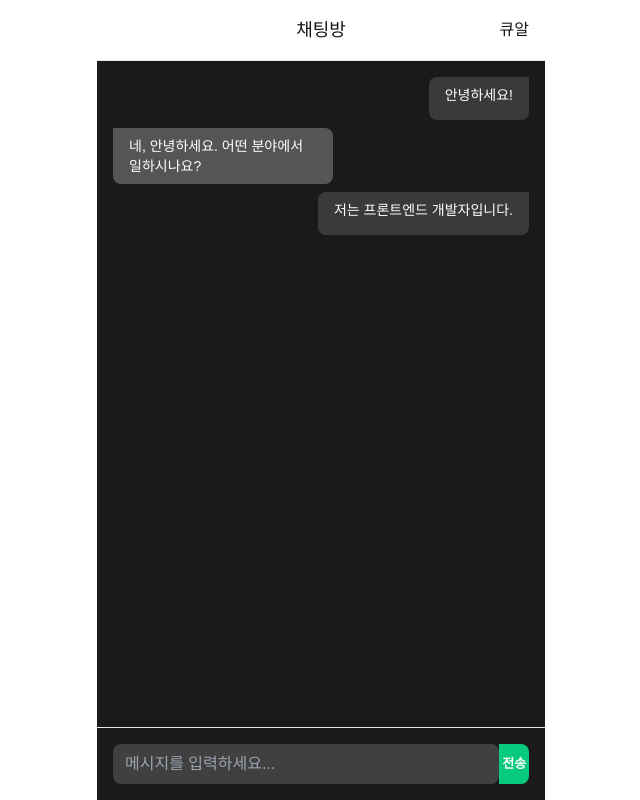
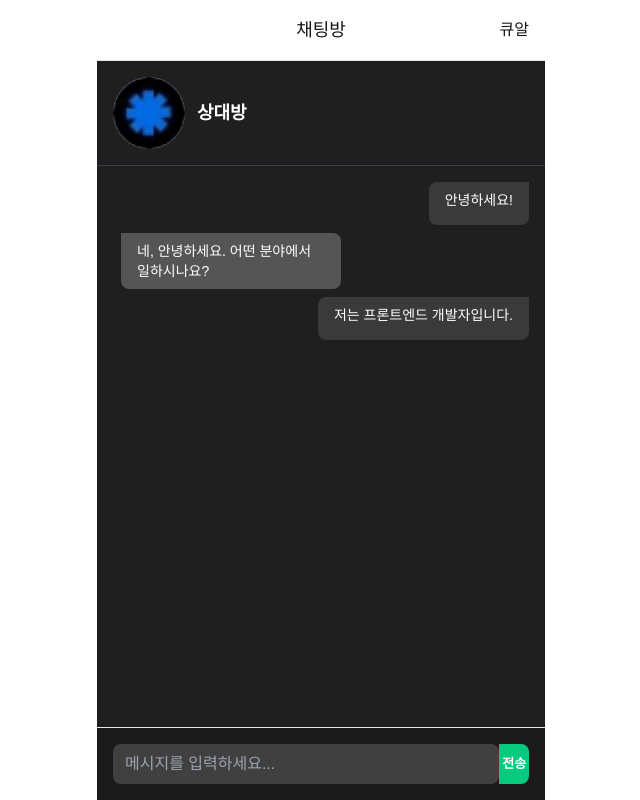
Before and after one commit to goorm-CHACHA/FE, a Next.js app: page /chat in a window 1280 px wide. Shown: the whole page, without its empty margins (319-959 px from the left). Built offline with nearby package versions, Linux system fonts and the light colour scheme.

Commit message:
feat: 채팅 프로필 이미지 표시

```diff
--- a/src/components/chat/chat-window.tsx
+++ b/src/components/chat/chat-window.tsx
@@ -1,5 +1,6 @@
 import React from 'react';
 import ChatBubble from './chat-bubble';
+import DefaultProfile from '../common/default-profile';
 
 interface Message {
   id: number;
@@ -12,11 +13,23 @@ interface ChatWindowProps {
   messages: Message[];
   receiverId: number;
   status: 'accepted' | 'pending';
+  receiverProfileImg?: string;
 }
 
-const ChatWindow = ({ messages, receiverId, status }: ChatWindowProps) => {
-  console.log(receiverId);
+const ChatWindow = ({
+  messages,
+  receiverId,
+  receiverProfileImg,
+  status,
+}: ChatWindowProps) => {
   return (
+    <div className="flex-1 flex flex-col bg-[#1f1f1f]">
+      {/* 🔹 채팅방 상단에 수신자 프로필 표시 */}
+      <div className="p-4 flex items-center gap-3 border-b border-gray-700">
+        <DefaultProfile size="profileChat" imgSrc={receiverProfileImg} />
+        <span className="text-white text-lg font-semibold">상대방</span>
+      </div>
+
       <div className="flex-1 overflow-y-auto p-4">
         {status === 'accepted' ? (
           messages.map((message) => (
@@ -24,15 +37,19 @@ const ChatWindow = ({ messages, receiverId, status }: ChatWindowProps) => {
               key={message.id}
               variant={message.senderId === 'other' ? 'receiver' : 'sender'}
               message={message.content}
+              showProfile={message.senderId === 'other'} // 수신자의 경우만 프로필 표시
+              imgSrc={receiverProfileImg}
             />
           ))
         ) : (
           <ChatBubble
-          variant="system"
-          size="small"
-          message="채팅 요청 대기 중..."
+            message="안녕하세요~"
+            variant="receiver"
+            showProfile={true}
+            imgSrc={receiverProfileImg}
           />
         )}
+      </div>
     </div>
   );
 };
```
Lines whose indentation alone changed are shown as unchanged.
